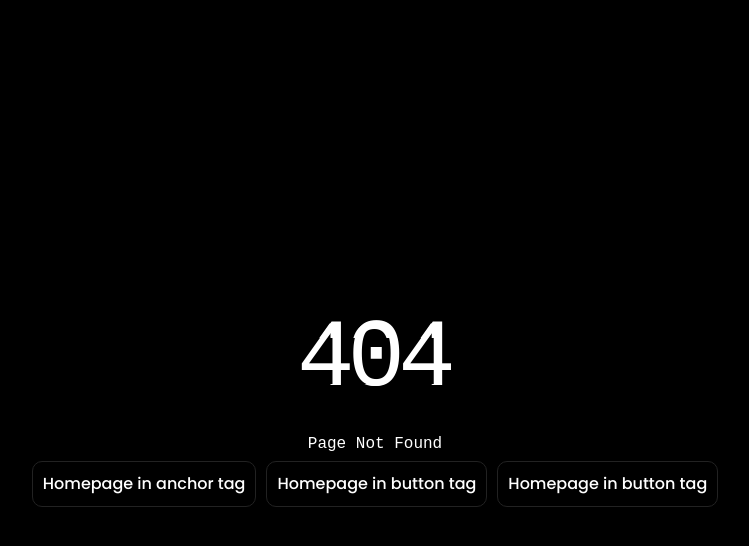
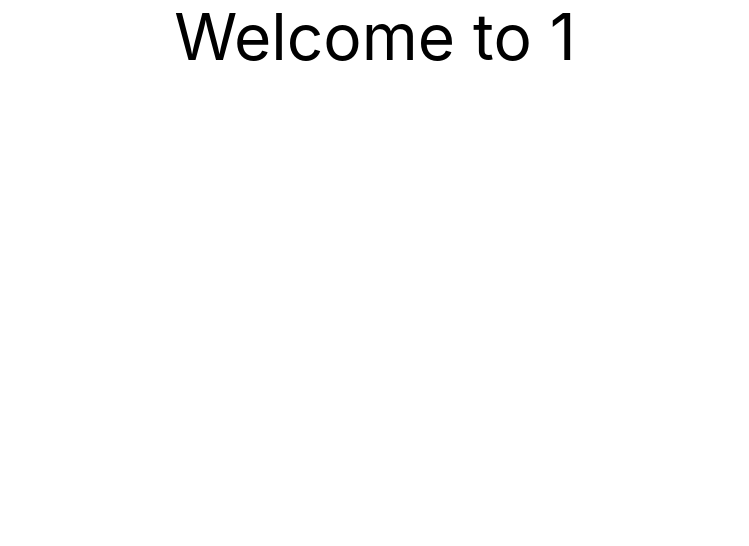
Before and after one commit to harsh1x4/Next-Basics, a Next.js app: page /blog/1 in a window 1280 px wide. Before the commit this address had no page. Shown: the top 546 px of the page, without its empty margins (265-1014 px from the left). Built offline with nearby package versions, Linux system fonts and the light colour scheme; a web font is replaced by a local one.

Commit message:
Dynamic routing for blogs

```diff
--- /dev/null
+++ b/pages/blog/[blogNo].js
@@ -0,0 +1,14 @@
+import { useRouter } from "next/router"
+import styles from '../../styles/Home.module.css'
+
+const blogNo = () => {
+    const router = useRouter();
+    const blogNumber = router.query.blogNo;
+    return (
+        <>
+            <h1 className={styles.title}>Welcome to {blogNumber}</h1>
+        </>
+    )
+}
+
+export default blogNo
```
